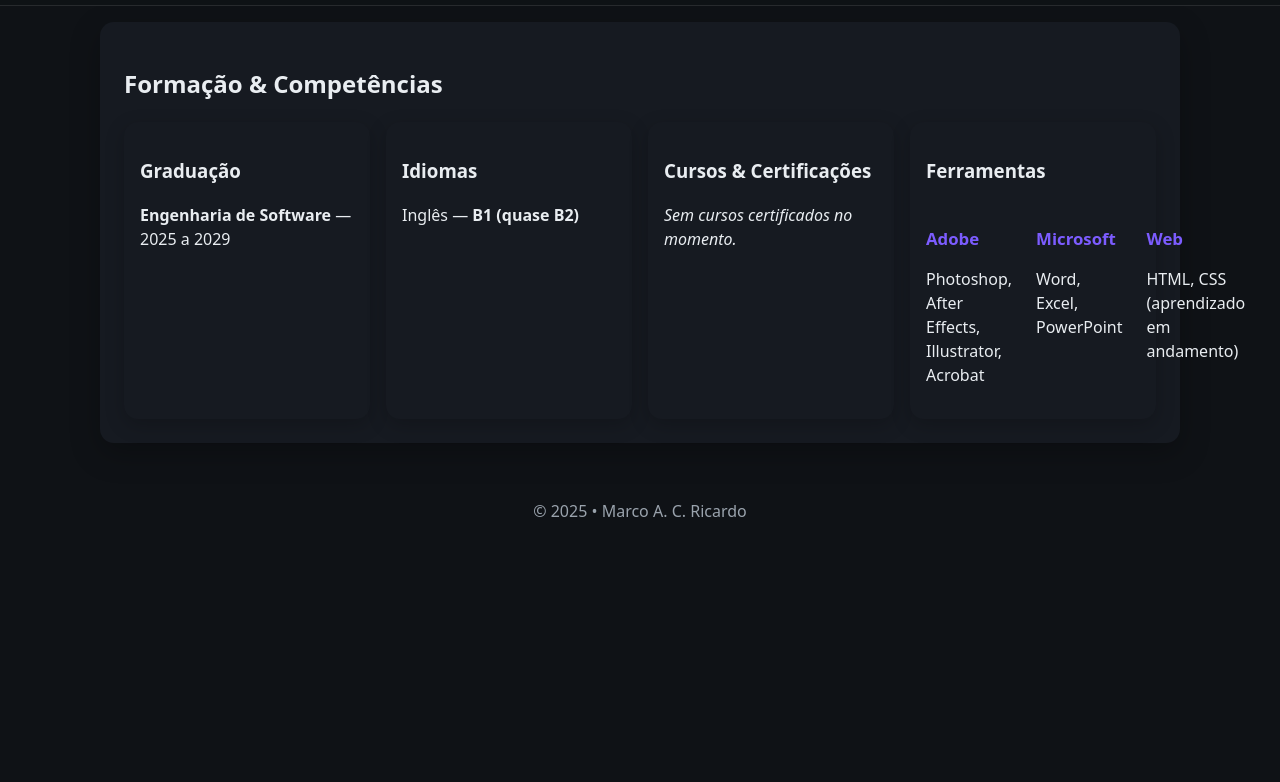
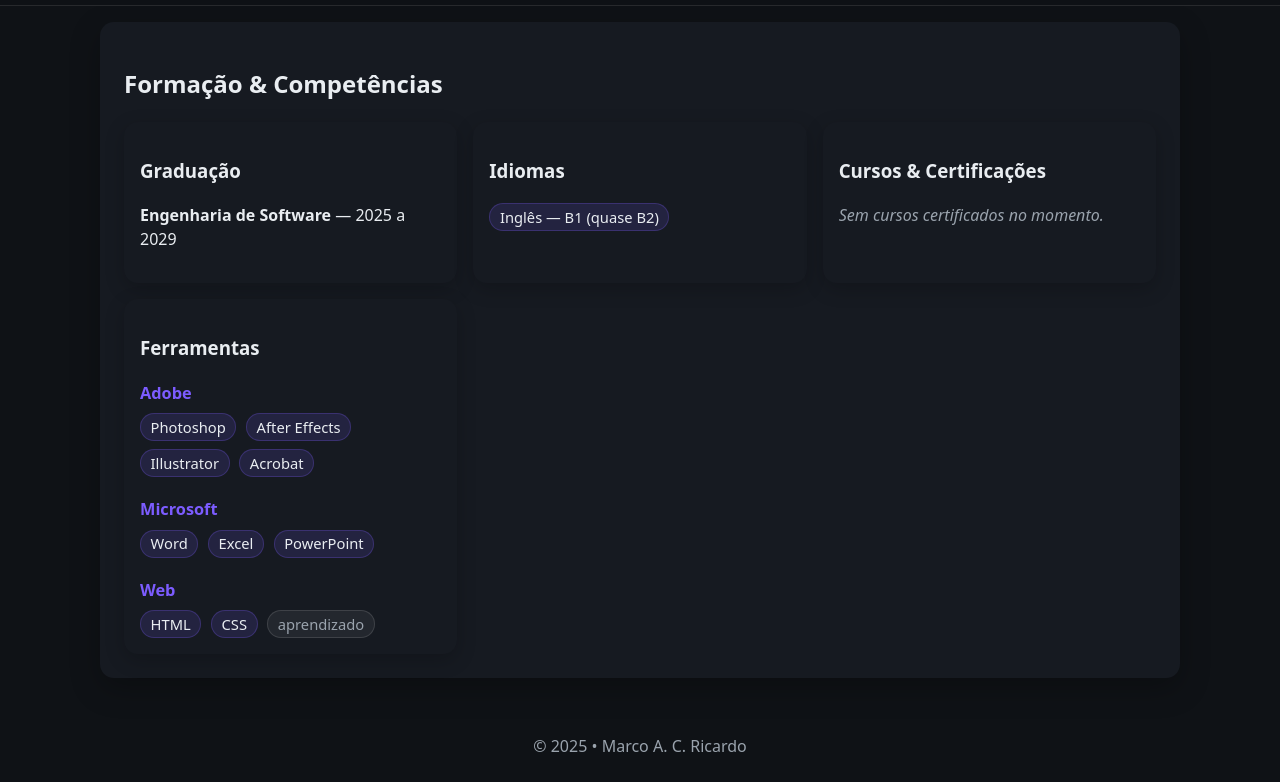
Before and after one commit to tonicostmarco/My-portfolio, a plain HTML site: page formacao.html in a window 1280 px wide. Shown: the part 51-833 px from the top of the page. Before the commit the page ends 800 px from the top, so only its background shows below. Drawn offline with Linux system fonts and the light colour scheme.

Commit message:
update: chips na formação e CSS

```diff
--- a/assets/css/style.css
+++ b/assets/css/style.css
@@ -73,37 +73,64 @@ body {
 .botao-menu.aberto .barra:nth-child(2) { opacity: 0; }
 .botao-menu.aberto .barra:nth-child(3) { transform: translateY(-5px) rotate(-45deg); }
 
-/* Grades & cartões de uso geral */
-.grade { display: grid; gap: 1rem; grid-template-columns: repeat(auto-fit, minmax(260px, 1fr)); }
-.cartao { background: var(--superficie); padding: 1rem; border-radius: var(--raio); box-shadow: 0 6px 20px rgba(0,0,0,.2); }
+/* Grades & cartões (uso geral) */
+.grade {
+  display: grid;
+  gap: 1rem;
+  grid-template-columns: repeat(auto-fit, minmax(260px, 1fr));
+}
+.cartao {
+  background: var(--superficie);
+  padding: 1rem;
+  border-radius: var(--raio);
+  box-shadow: 0 6px 20px rgba(0,0,0,.2);
+}
 
-/* === Formação: todos os cartões na mesma linha (responsivo) === */
+/* === Formação: grade elástica (auto-fit) === */
 .grade-formacao {
   display: grid;
   gap: 1rem;
-  grid-template-columns: repeat(4, minmax(220px, 1fr));
-}
-@media (max-width: 1100px) {
-  .grade-formacao { grid-template-columns: repeat(2, minmax(220px, 1fr)); }
-}
-@media (max-width: 560px) {
-  .grade-formacao { grid-template-columns: 1fr; }
+  /* antes: repeat(4, ...). agora adapta: 4→3→2→1 conforme espaço */
+  grid-template-columns: repeat(auto-fit, minmax(260px, 1fr));
 }
 
-/* Ferramentas lado a lado dentro do cartão */
+/* Ferramentas: colunas elásticas */
 .grade-ferramentas {
   display: grid;
-  grid-template-columns: repeat(3, 1fr); /* Adobe | Microsoft | Web */
-  gap: 1.5rem;
+  grid-template-columns: repeat(auto-fit, minmax(220px, 1fr));
+  gap: 1.25rem;
   margin-top: 1rem;
 }
-@media (max-width: 720px) {
-  .grade-ferramentas { grid-template-columns: 1fr; } /* empilha no mobile */
+
+/* Título das colunas de ferramentas */
+.grade-ferramentas h4 {
+  margin: 0 0 .4rem 0;
+  color: var(--marca);
+  font-size: 1.02rem;
 }
-.grade-ferramentas h4 {
-  margin-bottom: .5rem;
-  color: var(--marca);
-  font-size: 1.05rem;
+
+/* Chips (etiquetas) */
+.linhas-etiquetas {
+  display: flex;
+  flex-wrap: wrap;
+  gap: .5rem .6rem;
+  margin-top: .5rem;
+}
+.etiqueta {
+  display: inline-block;
+  padding: .35rem .6rem;
+  border-radius: 999px;
+  background: rgba(124, 92, 255, .14);
+  border: 1px solid rgba(124, 92, 255, .25);
+  color: var(--texto);
+  font-size: .92rem;
+  line-height: 1;
+  white-space: nowrap; /* chips não quebram por dentro */
+}
+.etiqueta-suave {
+  background: rgba(255, 255, 255, .06);
+  border-color: rgba(255, 255, 255, .12);
+  color: var(--texto-suave);
 }
 
 /* Botão de ação */
@@ -135,9 +162,12 @@ body {
 /* Responsividade do menu e formulário */
 @media (max-width: 860px) {
   .menu-links { display: none; flex-direction: column; gap: .5rem; }
-  .menu-links.ativo { display: flex; position: absolute; right: 1rem; top: calc(var(--altura-cabecalho) + .25rem);
-                      background: var(--superficie); padding: .75rem; border-radius: 12px;
-                      border: 1px solid rgba(255,255,255,.1); box-shadow: 0 12px 24px rgba(0,0,0,.25); }
+  .menu-links.ativo {
+    display: flex;
+    position: absolute; right: 1rem; top: calc(var(--altura-cabecalho) + .25rem);
+    background: var(--superficie); padding: .75rem; border-radius: 12px;
+    border: 1px solid rgba(255,255,255,.1); box-shadow: 0 12px 24px rgba(0,0,0,.25);
+  }
 }
 @media (max-width: 720px) {
   .formulario { grid-template-columns: 1fr; }
--- a/formacao.html
+++ b/formacao.html
@@ -10,15 +10,18 @@
   <header class="cabecalho">
     <div class="conteiner navegacao">
       <a class="logomarca" href="index.html"><b>Marco</b>Ricardo</a>
+
       <ul class="menu-links" id="menu-links">
         <li><a href="index.html">Sobre mim</a></li>
         <li><a href="formacao.html" aria-current="page">Formação</a></li>
         <li><a href="portfolio.html">Portfólio</a></li>
         <li><a href="contato.html">Contato</a></li>
       </ul>
+
       <button class="botao-menu" id="botao-menu" aria-label="Abrir menu" aria-expanded="false" aria-controls="menu-links">
         <span class="barra"></span><span class="barra"></span><span class="barra"></span>
       </button>
+
       <button id="botao-tema" class="botao-tema" aria-label="Alternar tema" title="Alternar tema">🌙</button>
     </div>
   </header>
@@ -28,35 +31,54 @@
       <h1>Formação & Competências</h1>
 
       <div class="grade-formacao">
+        <!-- Graduação -->
         <article class="cartao">
           <h3>Graduação</h3>
           <p><strong>Engenharia de Software</strong> — 2025 a 2029</p>
         </article>
 
+        <!-- Idiomas -->
         <article class="cartao">
           <h3>Idiomas</h3>
-          <p>Inglês — <strong>B1 (quase B2)</strong></p>
+          <div class="linhas-etiquetas">
+            <span class="etiqueta">Inglês — B1 (quase B2)</span>
+          </div>
         </article>
 
+        <!-- Cursos -->
         <article class="cartao">
           <h3>Cursos & Certificações</h3>
-          <p><em>Sem cursos certificados no momento.</em></p>
+          <p class="texto-suave"><em>Sem cursos certificados no momento.</em></p>
         </article>
 
+        <!-- Ferramentas -->
         <article class="cartao">
           <h3>Ferramentas</h3>
           <div class="grade-ferramentas">
             <div>
               <h4>Adobe</h4>
-              <p>Photoshop, After Effects, Illustrator, Acrobat</p>
+              <div class="linhas-etiquetas">
+                <span class="etiqueta">Photoshop</span>
+                <span class="etiqueta">After Effects</span>
+                <span class="etiqueta">Illustrator</span>
+                <span class="etiqueta">Acrobat</span>
+              </div>
             </div>
             <div>
               <h4>Microsoft</h4>
-              <p>Word, Excel, PowerPoint</p>
+              <div class="linhas-etiquetas">
+                <span class="etiqueta">Word</span>
+                <span class="etiqueta">Excel</span>
+                <span class="etiqueta">PowerPoint</span>
+              </div>
             </div>
             <div>
               <h4>Web</h4>
-              <p>HTML, CSS (aprendizado em andamento)</p>
+              <div class="linhas-etiquetas">
+                <span class="etiqueta">HTML</span>
+                <span class="etiqueta">CSS</span>
+                <span class="etiqueta etiqueta-suave">aprendizado</span>
+              </div>
             </div>
           </div>
         </article>
```
